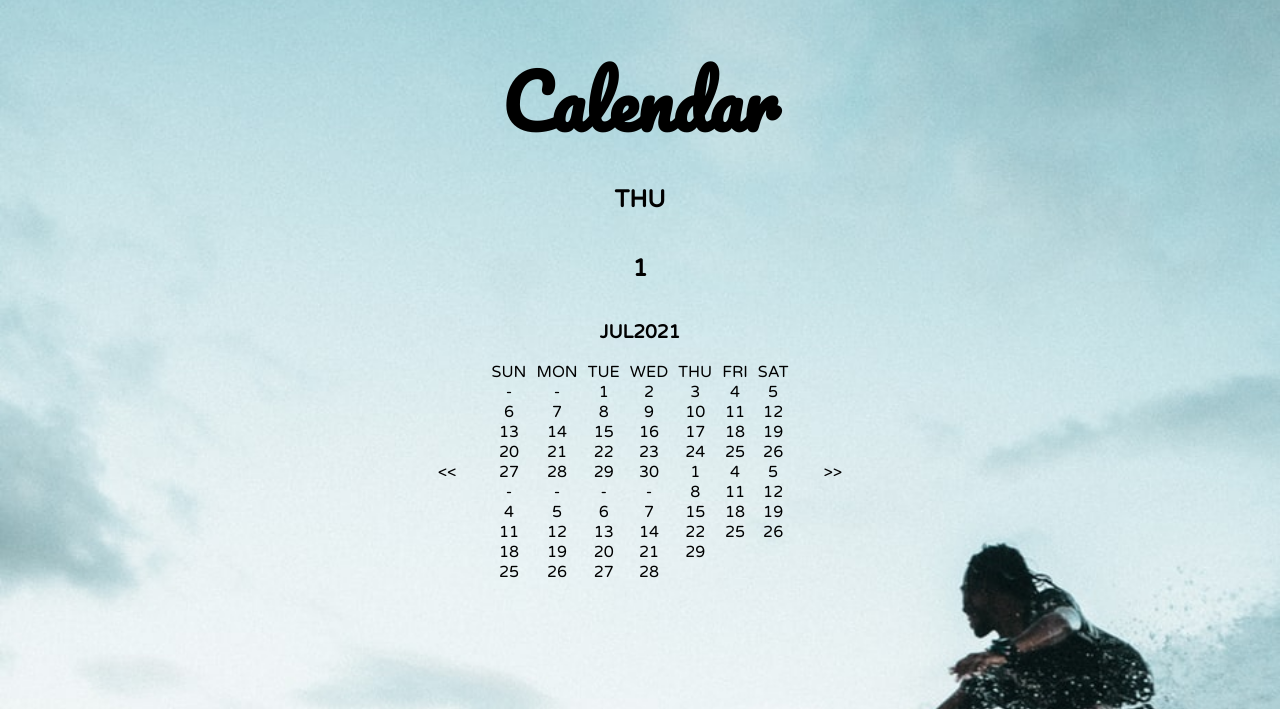
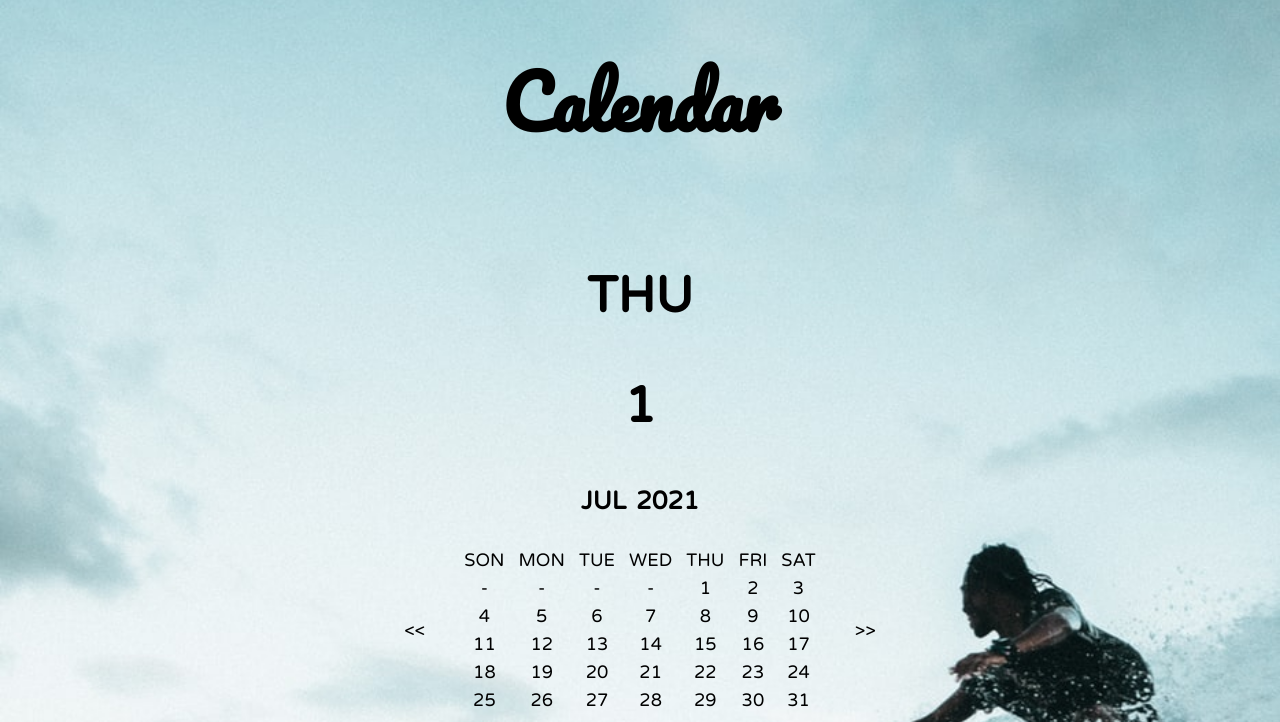
Before and after one commit to 5castles/Calendar, a plain HTML site: page index.html in a window 1280 px wide. Both pictures are taken after a click on the element ">>". Shown: the part 91-813 px from the top of the page. Drawn offline with Linux system fonts and the light colour scheme.

Commit message:
Done meeting all conditions
need to work on comment

```diff
--- a/index.html
+++ b/index.html
@@ -39,25 +39,25 @@
 
           <div class="js-calendar-box">
             <div id="0" class="day-column">
-              <label>SUN</lable>
+              <span class="dayday">SON</span>
             </div>
             <div id="1" class="day-column">
-              <label>MON</label>
+              <span class="dayday">MON</span>
             </div>
             <div id="2" class="day-column">
-              <label>TUE</label>
+              <span class="dayday">TUE</span>
             </div>
             <div id="3" class="day-column">
-              <label>WED</label>
+              <span class="dayday">WED</span>
             </div>
             <div id="4" class="day-column">
-              <label>THU</label>
+              <span class="dayday">THU</span>
             </div>
             <div id="5" class="day-column">
-              <label>FRI</label>
+              <span class="dayday">FRI</span>
             </div>
             <div id="6" class="day-column">
-              <label>SAT</label>
+              <span class="dayday">SAT</span>
             </div>
           </div>
 
--- a/index.js
+++ b/index.js
@@ -8,6 +8,7 @@ const todayInfo = document.querySelector(".js-date-info-box"),
     dayColumn = calendarBox.getElementsByClassName("day-column"),
     previousMonth = calendarArea.querySelector(".pre-month-btn"),
     nextMonth = calendarArea.querySelector(".next-month-btn");
+
 
 const dayObj = {
     0: "SUN",
@@ -33,6 +34,21 @@ const monthObj = {
     11: "DEC"
 }
 
+const monthObjReverse ={
+    JAN: 0,
+    FEB: 1,
+    MAR: 2,
+    APR: 3,
+    MAY: 4,
+    JUN: 5,
+    JUL: 6,
+    AUG: 7,
+    SEP: 8,
+    OCT: 9,
+    NOV: 10,
+    DEC: 11
+}
+
 const daysInMonth = {
     0: 31,
     1: 28,
@@ -48,7 +64,7 @@ const daysInMonth = {
     11: 31
 }
 
-//Obj 프로퍼티 키값 읽기 참고 https://poiemaweb.com/js-object#3-%EA%B0%9D%EC%B2%B4-%ED%94%84%EB%A1%9C%ED%8D%BC%ED%8B%B0-%EC%A0%91%EA%B7%BC
+//Obj 프로퍼티 키값 읽기 -  Obj[key값]
 function getTodayInfo(){
     const makeDate = new Date();
     const dayNumNow = makeDate.getDay(); // 0~6
@@ -63,6 +79,8 @@ function getTodayInfo(){
     checkDay(yearNow, monthNumNow);
 
 }
+
+
 function checkDay(year, month){
     const check = new Date(year, month);
     const dayOfFirstDate = check.getDay();     // 현재 달의 첫째날 요일!!
@@ -73,24 +91,29 @@ function checkDay(year, month){
 function paintFirstWeek(dayNumber, month){
     //달력 요일 id 와 대조 -> 일치하는 요일에 "1일" 표기
     //dayColumn[i].addEventListner("change", handleChange);
+    const theFirstDay = [];
     for(i=0; i<7; i++){
         const day = dayColumn[i];
         if(parseInt(day.id) === dayNumber){
             const firstDate = document.createElement("span");
             firstDate.innerText = "1";
             day.appendChild(firstDate);
+            theFirstDay.push(firstDate.parentNode);
         } else if(parseInt(day.id) < dayNumber){
             const noMatch = document.createElement("span");
             noMatch.innerText = "-";
             day.appendChild(noMatch);
         } else if(parseInt(day.id) > dayNumber){
+            //(요일number - 1일의 요일Number)의 값만큼 1에 더하기.
+            const num = parseInt(day.id) - parseInt(theFirstDay[0].id);
             const days = document.createElement("span");
-            days.innerText = i-1;
+            days.innerText = 1+num;
             day.appendChild(days)
         }
     }
     const totalDays = daysInMonth[month]; //  monthNumber 를 인자로 넣어야한다. !- 수정했음일단.
     paintTheRest(totalDays);
+
 }
 
 function paintTheRest(total){
@@ -110,6 +133,7 @@ function paintTheRest(total){
                 day.appendChild(number);
             }
         }
+
     }
     const dayNumOfFirstdate = notNull[0]
     for(j=0; j<dayNumOfFirstdate; j++){
@@ -123,33 +147,35 @@ function paintTheRest(total){
             day.appendChild(number);
         }
     }
+    addEventListenerClickedUpdate();
 }
 
-/* 다음 달, 이전 달 보기 버튼 클릭시, 현재 캘린더 클린
+
+//다음 달, 이전 달 보기 버튼 클릭시, 현재 캘린더 클린
 function cleanCalendar(){
     for(i=0; i<7; i++){
-        const day = dayColumn[i];
-        while(day.lastChild !== day.label){
-            delete day.lastChild;
+
+        let yes = dayColumn[i];
+
+        while(yes.firstElementChild !== yes.lastElementChild){
+            yes.removeChild(yes.lastChild)
         }
     }
 }
-*/
 
 
 function moveToNextMonth(){
-    //cleanCalendar();
+    cleanCalendar();
     const makeDate = new Date();
-    const monthNumNow = makeDate.getMonth(); //0~11
     const yearNow = makeDate.getFullYear();
-
-    const makeNextMonth = new Date(yearNow, monthNumNow+1);
+    //현재 페이지의 month info 가져와서 +1 = 다음달 정보 가져오기
+    const currentMonthNumber = monthObjReverse[month.innerText];
+    const makeNextMonth = new Date(yearNow, currentMonthNumber+1);
 
     const dayNum = makeNextMonth.getDay(); // 0~6
     const dateOfNext = makeNextMonth.getDate();
     const monthNum = makeNextMonth.getMonth(); //0~11
     const yearOfNext = makeNextMonth.getFullYear();
-
 
     day.innerText = dayObj[dayNum];
     date.innerText = dateOfNext;
@@ -158,16 +184,75 @@ function moveToNextMonth(){
 
     checkDay(yearOfNext, monthNum);
 }
-/*
+
 function moveToPreviousMonth(){
+    cleanCalendar();
+    const makeDate = new Date();
+    const yearNow = makeDate.getFullYear();
+    //이전 달 정보 가져오기 - 현재 페이지의 month info 가져와서 -1
+    const currentMonthNumber = monthObjReverse[month.innerText];
+    const makePreviousMonth = new Date(yearNow, currentMonthNumber-1);
+
+    const dayNum = makePreviousMonth.getDay(); // 0~6
+    const dateOfPre = makePreviousMonth.getDate();
+    const monthNum = makePreviousMonth.getMonth(); //0~11
+    const yearOfPre = makePreviousMonth.getFullYear();
+
+    day.innerText = dayObj[dayNum];
+    date.innerText = dateOfPre;
+    month.innerText = monthObj[monthNum];
+    year.innerText = yearOfPre;
+
+    checkDay(yearOfPre, monthNum);
+}
+
+function colorUpdate(anything){
+    for(i=0; i<7; i++){
+        const dateOnCal = dayColumn[i].querySelectorAll("span")
+        for(j=1; j<=dateOnCal.length -1; j++){ //dataOnCal 마지막요소에 unidentified 있는데. 이것을 제외하지 않으면 아래에서 addEventListener 함수를 실행시킬수가 없다. 왜 unidentified가 마지막에 있는지 지금은 모르지만 일단 함수를 실행시키기 위해서 -1해주었다.
+            dateOnCal[j].classList.remove("clicked");
+        }
+    }
+    anything.classList.add("clicked");
+}
+function clickedDateUpdate(event){
+    const clicked = event.target;
+    colorUpdate(clicked);
+    const clickedDayNum = parseInt(clicked.parentNode.id);
+    const clickedDate = clicked.innerText;
+
+    date.innerText = clickedDate;
+    day.innerText = dayObj[clickedDayNum];
 
 }
-*/
+function addEventListenerClickedUpdate(){
+    for(i=0; i<7; i++){
+        const dateOnCal = dayColumn[i].querySelectorAll("span")
+        for(j=1; j<=dateOnCal.length -1; j++){ //dataOnCal 마지막요소에 unidentified 있는데. 이것을 제외하지 않으면 아래에서 addEventListener 함수를 실행시킬수가 없다. 왜 unidentified가 마지막에 있는지 지금은 모르지만 일단 함수를 실행시키기 위해서 -1해주었다.
+            dateOnCal[j].addEventListener("click", clickedDateUpdate)
 
+        }
+    }
+}
+
+function firstColor(){
+    for(i=0; i<7; i++){
+        const dateOnCal = dayColumn[i].querySelectorAll("span")
+        for(j=1; j<=dateOnCal.length -1; j++){ //dataOnCal 마지막요소에 unidentified 있는데. 이것을 제외하지 않으면 아래에서 addEventListener 함수를 실행시킬수가 없다. 왜 unidentified가 마지막에 있는지 지금은 모르지만 일단 함수를 실행시키기 위해서 -1해주었다.
+            //달력에 날짜 빨간색 색칠업데이트
+            const makeDate = new Date();
+            const dateNow = makeDate.getDate();
+            if(parseInt(dateOnCal[j].innerText) === dateNow){
+                colorUpdate(dateOnCal[j]);
+            }
+        }
+    }
+}
 function init(){
     getTodayInfo();
+    firstColor();
+    previousMonth.addEventListener("click", moveToPreviousMonth);
     nextMonth.addEventListener("click", moveToNextMonth);
-
 }
 
 init();
--- a/style.css
+++ b/style.css
@@ -19,7 +19,26 @@ h1 {
   font-family: "Pacifico", cursive;
   text-align: center;
   font-size: 72px;
-  margin-bottom: 0;
+}
+.day{
+  font-size: 50px;
+  margin-bottom: 50px;
+}
+.date{
+  font-size: 50px;
+  margin-top: 0;
+  margin-bottom: 50px;
+}
+
+h3{
+  font-size: 25px;
+  margin: 0 5px;
+  margin-bottom: 30px;
+}
+
+span{
+  font-size: 18px;
+  margin: 3px 2px;
 }
 
 .js-date-info-box{
@@ -50,3 +69,6 @@ h1 {
   align-items: center;
   margin: 0 5px;
 }
+.clicked{
+  color:red;
+}
```
